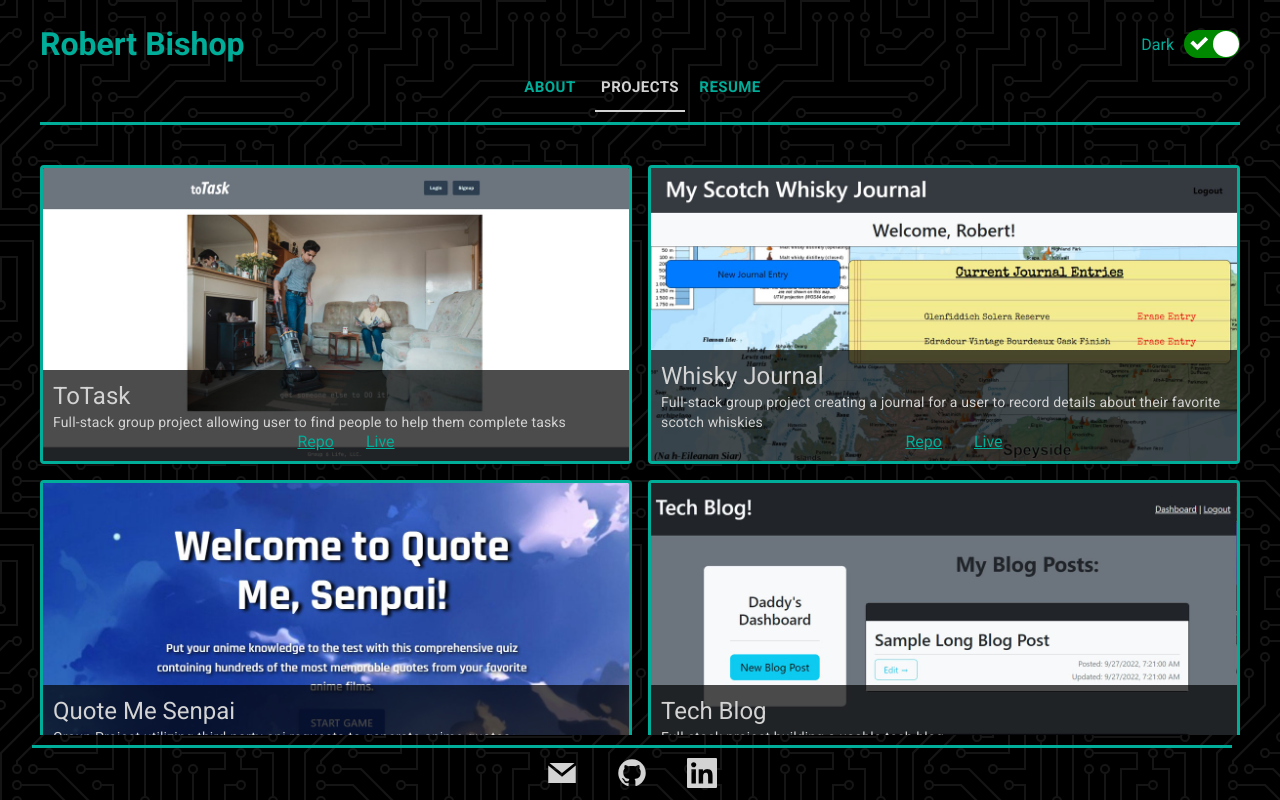
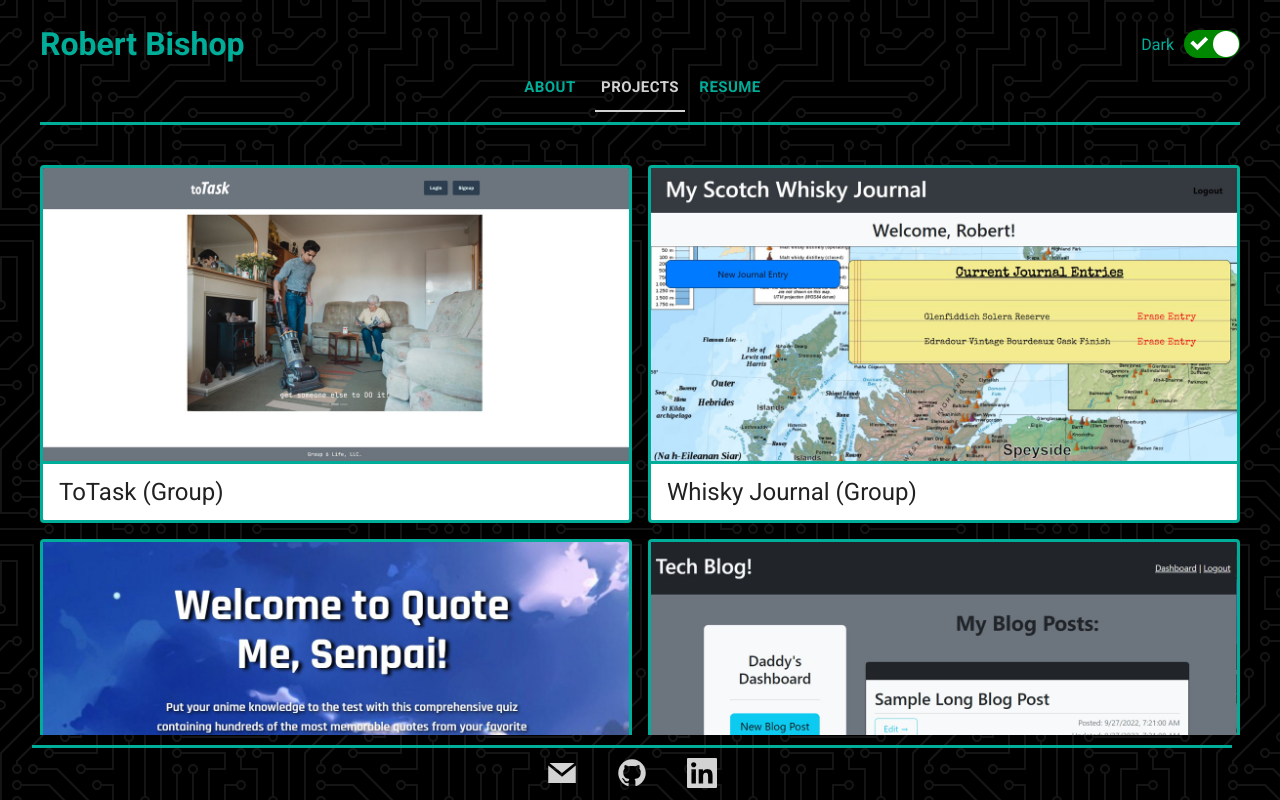
Before and after one commit to rbishop85/react-portfolio-v2, a React (Create React App) app: page /#/projects in a window 1280 px wide. Built offline with nearby package versions, Linux system fonts and the light colour scheme.

Commit message:
Removed floating info over project photo and replaced with drop-down accordion under image

```diff
--- a/src/assets/data/Project.data.js
+++ b/src/assets/data/Project.data.js
@@ -11,6 +11,7 @@ const data = [
         "id": 1,
         "title": "ToTask",
         "description": "Full-stack group project allowing user to find people to help them complete tasks",
+        "group": "Group",
         "image": totaskImage,
         "repo": "https://github.com/rbishop85/toTask",
         "live": "https://to-task-app.herokuapp.com/"
@@ -19,6 +20,7 @@ const data = [
         "id": 2,
         "title": "Whisky Journal",
         "description": "Full-stack group project creating a journal for a user to record details about their favorite scotch whiskies",
+        "group": "Group",
         "image": whiskyImage,
         "repo": "https://github.com/rbishop85/whiskey-journal",
         "live": "https://whisky-journal.herokuapp.com/"
@@ -27,6 +29,7 @@ const data = [
         "id": 3,
         "title": "Quote Me Senpai",
         "description": "Group Project utilizing third-party api requests to generate anime quotes",
+        "group": "Group",
         "image": quoteImage,
         "repo": "https://github.com/rbishop85/quote-me-senpai",
         "live": "https://rbishop85.github.io/quote-me-senpai/"
@@ -35,6 +38,7 @@ const data = [
         "id": 4,
         "title": "Tech Blog",
         "description": "Full-stack project building a usable tech blog",
+        "group": "Solo",
         "image": blogImage,
         "repo": "https://github.com/rbishop85/tech-blog",
         "live": "https://rb-hw14-tech-blog.herokuapp.com/"
@@ -43,6 +47,7 @@ const data = [
         "id": 5,
         "title": "Work Day Scheduler",
         "description": "Single day task tracker",
+        "group": "Solo",
         "image": schedulerImage,
         "repo": "https://github.com/rbishop85/work-day-scheduler",
         "live": "https://rbishop85.github.io/work-day-scheduler/"
@@ -51,6 +56,7 @@ const data = [
         "id": 6,
         "title": "Note Taker",
         "description": "Takes notes and stores on a server-based json file",
+        "group": "Solo",
         "image": noteImage,
         "repo": "https://github.com/rbishop85/note-taker",
         "live": "https://rb-hw11-note-taker.herokuapp.com/"
--- a/src/assets/styles/styles.css
+++ b/src/assets/styles/styles.css
@@ -53,12 +53,6 @@ body {
 .app .MuiContainer-root {
     box-sizing: content-box;
 }
-
-/* .header .MuiGrid-root.MuiGrid-item {
-    padding-left: 0;
-} */
-
-
 
 #dark .header {
     border-bottom: 3px solid var(--dmprim);
@@ -189,21 +183,24 @@ body {
     position: relative;
 }
 
-.project .details {
-    position: absolute;
-    bottom: 0%;
-    left: 0px;
-    width: 100%;
-    padding: 10px;
+#dark .project .MuiPaper-root.MuiAccordion-root:first-of-type {
+    border-top: 3px solid var(--dmprim);
+    border-top-left-radius: 0px;
+    border-top-right-radius: 0px;
 }
 
-#dark .project .details {
-    background-color: var(--dmtransp);
-    color: var(--dmhl);
+#light .project .MuiPaper-root.MuiAccordion-root:first-of-type {
+    border-top: 3px solid var(--lmprim);
+    border-top-left-radius: 0px;
+    border-top-right-radius: 0px;
 }
 
-#light .project .details {
-    background-color: var(--lmtransp);
+.project .MuiPaper-root.MuiAccordion-root:last-of-type {
+    border-bottom-left-radius: 0px;
+    border-bottom-right-radius: 0px;
+}
+
+.project a:link, .project a:visited, .project a:hover, .project a:active {
     color: var(--lmhl);
 }
 
@@ -351,11 +348,3 @@ background: var(--lmprim);
 #light .footer a:link, #light .footer a:visited, #light .footer a:hover, #light .footer a:active {
     color: var(--lmhl);
 }
-
-#dark .project a:link, .project a:visited, .project a:hover, .project a:active {
-    color: var(--dmprim);
-}
-
-#light .project a:link, .project a:visited, .project a:hover, .project a:active {
-    color: var(--lmprim);
-}
--- a/src/components/Project.js
+++ b/src/components/Project.js
@@ -5,8 +5,13 @@ import Card from '@mui/material/Card';
 import Typography from '@mui/material/Typography';
 import CardMedia from '@mui/material/CardMedia';
 
+import Accordion from '@mui/material/Accordion';
+import AccordionSummary from '@mui/material/AccordionSummary';
+import AccordionDetails from '@mui/material/AccordionDetails';
+// import ExpandMoreIcon from '@mui/icons-material/ExpandMore';
+
   // Page layout for each individual project
-export default function Project({ id, title, description, image, repo, live }) {
+export default function Project({ id, title, description, group, image, repo, live }) {
   return (
     <Grid item xs={10} md={6} key={id} className="project">
       <Card className="card">
@@ -16,20 +21,21 @@ export default function Project({ id, title, description, image, repo, live }) {
             height="100%"
             image={image}
           />
-          <Box className="details">
-            <Typography variant="h5">{title}</Typography>
-            <Typography variant="body2">{description}</Typography>
+          <Accordion>
+            <AccordionSummary
 
-            <Grid container spacing={4} justifyContent="center">
-              <Grid item>
-                <a href={repo} target="_blank">Repo</a>
-              </Grid>
-              <Grid item>
-                <a href={live} target="_blank">Live</a>
-              </Grid>
-            </Grid>
+              aria-controls="panel1a-content"
+              id="panel1a-header"
+            >
+              <Typography variant="h5">{title} ({group})</Typography>
+            </AccordionSummary>
+            <AccordionDetails>
+              <Typography variant="body2">{description}</Typography>
+              <Typography><a href={repo} target="_blank" rel="noreferrer">Repo</a></Typography>
+              <Typography><a href={live} target="_blank" rel="noreferrer">Live</a></Typography>
+            </AccordionDetails>
+          </Accordion>
 
-          </Box>
         </Box>
       </Card>
     </Grid>
--- a/src/pages/Projects.js
+++ b/src/pages/Projects.js
@@ -17,11 +17,12 @@ export default function Projects({ setCurrentTab }) {
       <Container disableGutters>
         <Grid container spacing={2} justifyContent="center">
           {/* Go through list of projects and map them each to their own Project component */}
-          {data.map(({ id, title, description, image, repo, live }) => (
+          {data.map(({ id, title, description, group, image, repo, live }) => (
             <Project
               id={id}
               title={title}
               description={description}
+              group={group}
               image={image}
               repo={repo}
               live={live}
```
